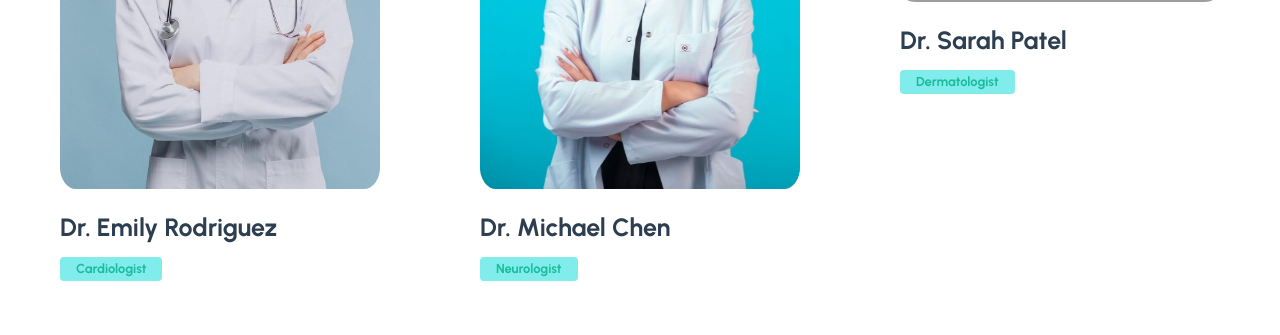
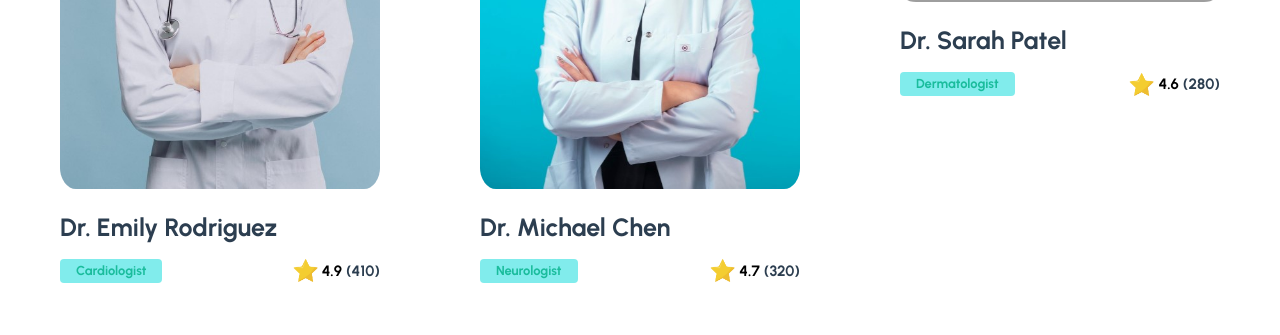
Before and after one commit to RavinduKavinda/doctor-appointment-booking, a React (Vite) app in the folder frontend/: page / in a window 1280 px wide. Shown: the part 4399-4734 px from the top of the page. Built offline with nearby package versions, Linux system fonts and the light colour scheme; grey boxes are pictures that could not be loaded; a web font is replaced by a local one.

Commit message:
ratings added

```diff
--- a/frontend/src/components/Doctors/DoctorCard.jsx
+++ b/frontend/src/components/Doctors/DoctorCard.jsx
@@ -1,4 +1,5 @@
 import React from 'react';
+import star from '../../assets/images/star.jpg';
 
 
 const DoctorCard = ({doctor}) => {
@@ -22,9 +23,17 @@ const DoctorCard = ({doctor}) => {
         </h2>
 
         <div className="mt-2 lg:mt-3 flex items-center justify-between">
-                <span className="bg-[#81ecec] text-irisBlueColor py-1 px-2 lg:py-0.5 lg:px-4 text-[13px] rounded leading-3 lg:leading-5 font-bold">
-                    {specialty}
+            <span className="bg-[#81ecec] text-irisBlueColor py-1 px-2 lg:py-0.5 lg:px-4 text-[13px] rounded leading-3 lg:leading-5 font-bold">
+                {specialty}
             </span>
+            <div className="flex items-center gap-1">
+                <span className="flex items-center gap-1 text-[15px] leading-6 lg:leading-7 font-bold text-textColor">
+                    <img src={star} alt="" className='w-[25px]' /> {avgRating}
+                </span>
+                <span className="flex items-center gap-1 text-[15px] leading-6 lg:leading-7 font-bold text-headingColor">
+                    ({totalRating})
+                </span>
+            </div>
         </div>
 
     </div>
```
